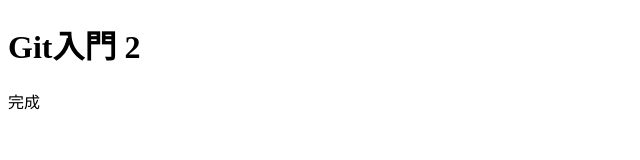
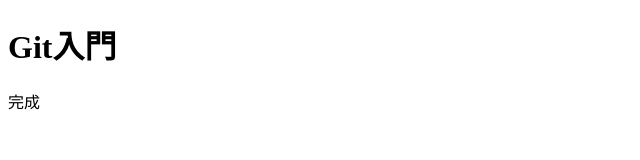
Before and after one commit to KorokoroIcchi/keiojp-github, a plain HTML site: page index.html in a window 1280 px wide. Shown: the full height of the page, 0-640 px from the left. Drawn offline with Linux system fonts and the light colour scheme.

Commit message:
ヴァージョン修正

```diff
--- a/index.html
+++ b/index.html
@@ -4,10 +4,10 @@
           <meta charset="UTF-8">
           <meta http-equiv="X-UA-Compatible" content="IE=edge">
           <meta name="viewport" content="width=device-width, initial-scale=1.0">
-          <title>Git入門 2</title>
+          <title>Git入門</title>
 </head>
 <body>
-         <h1>Git入門 2</h1>
+         <h1>Git入門</h1>
          <p>完成</p>
 </body>
 </html>
```
